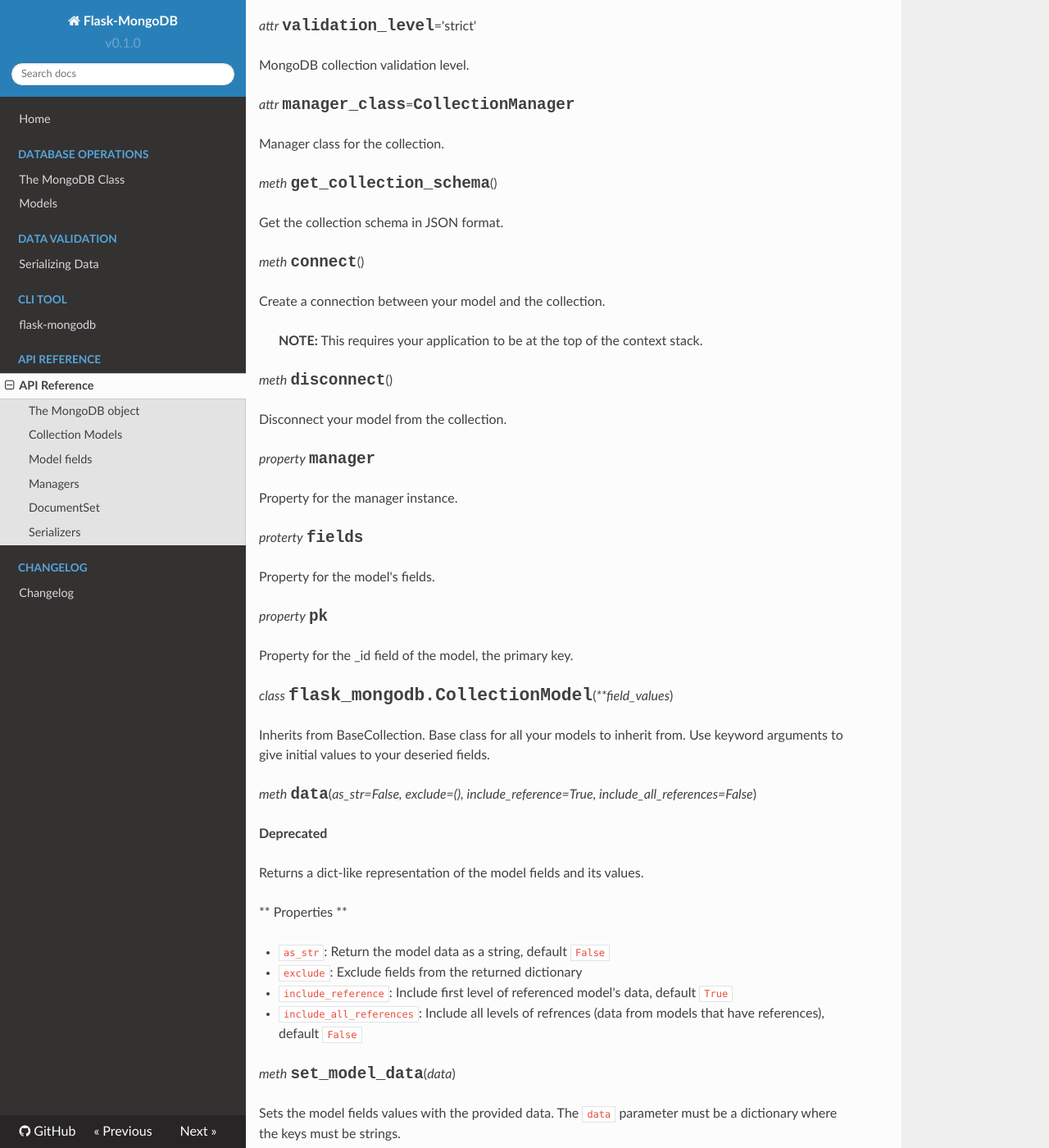
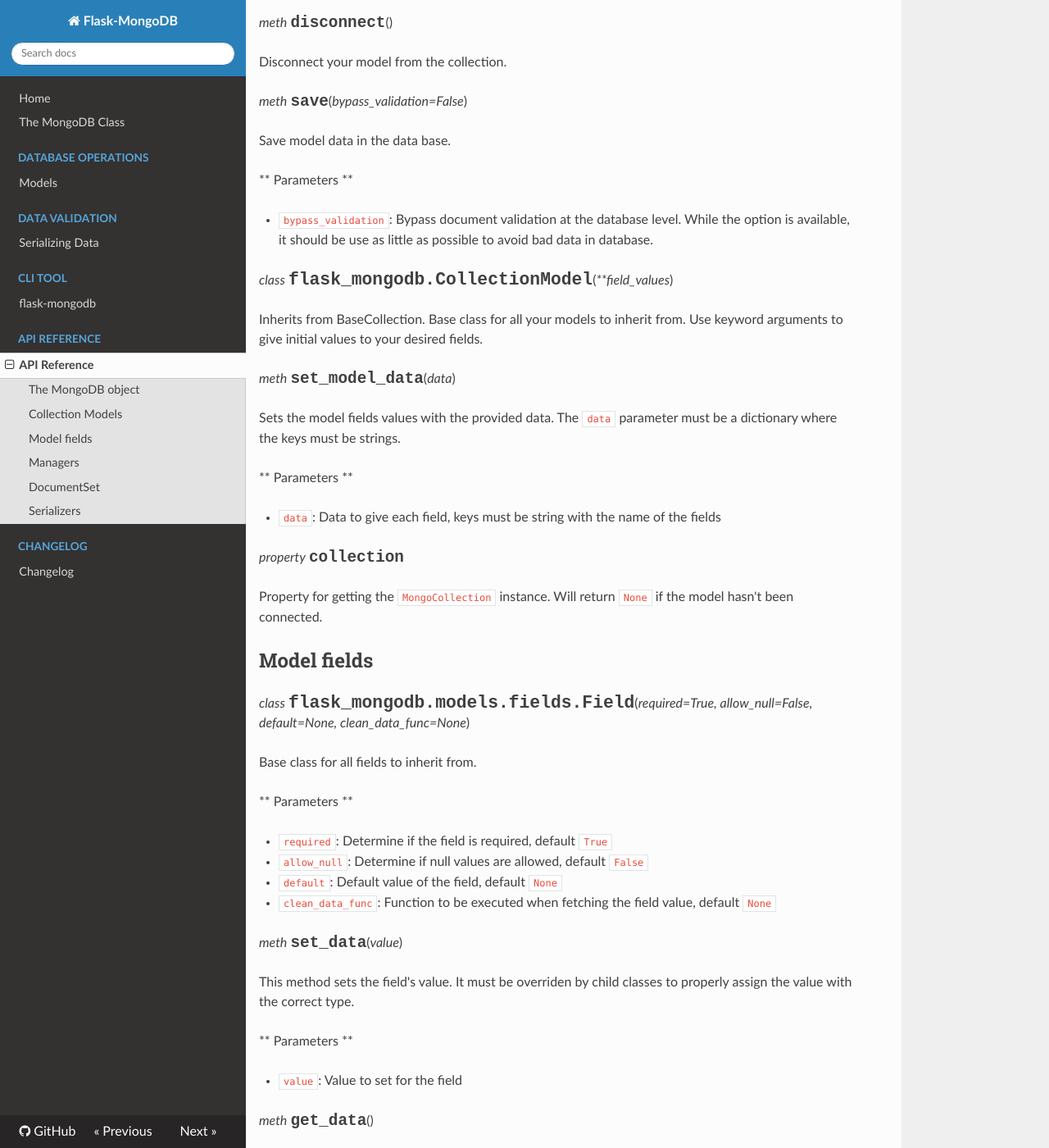
Before and after one commit to juanmanuel96/flask-mongodb, an MkDocs documentation site: the page built from docs/api.md, in a window 1280 px wide and 1400 px high, scrolled down 1844 px. Shown: the whole window at 82% size. Built offline with MkDocs 1.6.1, drawn with Linux system fonts in a browser that asks for light colours; nearby versions of some CDN libraries; some of the changed text lies outside the part shown.

Commit message:
Updated documentation

```diff
--- a/docs/api.md
+++ b/docs/api.md
@@ -7,32 +7,6 @@
 _class_ <span class='py_class'>flask_mongodb.MongoDB</span>(_app=None_)
 
 The MongoDB object connects your Flask instance to a MongoDB server. To configure the application, you may pass the Flask app during the instantiation of the MongoDB object or using the `init_app` method.
-
-_meth_ <span class="class_attr">init_app</span>(_app_)
-
-Configures the Flask instance with the MongoDB instance. This is the prefered method of configuration, especially when using the app factory method.
-
-_meth_ <span class="class_attr">register_collection</span>(_collection_cls_)
-
-**DEPRECATED**
-
-Registers a collection model to the MongoDB instance.
-
-** Parameters **
-
-- `collection_cls`: Class of the model desired to be registered
-
-_meth_ <span class="class_attr">get_collection</span>(_collection_, _default=None_)
-
-**DEPRECATED**
-
-Retrieves registered collection model If the model is not registered, will return `None`.
-
-** Parameters **
-
-- `collection`: Class of the model instance desired to be retrieved
-- `default`: The default value to be returned if the collection is not registered
-
 
 _meth_ <span class="class_attr">disconnect</span>(_using='main'_)
 
@@ -76,20 +50,6 @@
 
 Manager class for the collection.
 
-_meth_ <span class="class_attr">get_collection_schema</span>()
-
-Get the collection schema in JSON format.
-
-_meth_ <span class="class_attr">connect</span>()
-
-Create a connection between your model and the collection.
-
-> **NOTE:** This requires your application to be at the top of the context stack.
-
-_meth_ <span class="class_attr">disconnect</span>()
-
-Disconnect your model from the collection.
-
 _property_ <span class="class_attr">manager</span>
 
 Property for the manager instance.
@@ -102,22 +62,27 @@
 
 Property for the _id field of the model, the primary key.
 
+_meth_ <span class="class_attr">connect</span>()
+
+Create a connection between your model and the collection.
+
+> **NOTE:** This requires your application to be at the top of the context stack.
+
+_meth_ <span class="class_attr">disconnect</span>()
+
+Disconnect your model from the collection.
+
+_meth_ <span class="class_attr">save</span>(_bypass_validation=False_)
+
+Save model data in the data base.
+
+** Parameters **
+
+- `bypass_validation`: Bypass document validation at the database level. While the option is available, it should be use as little as possible to avoid bad data in database.
+
 _class_ <span class="py_class">flask_mongodb.CollectionModel</span>(_\*\*field_values_)
 
-Inherits from BaseCollection. Base class for all your models to inherit from. Use keyword arguments to give initial values to your deseried fields.
-
-_meth_ <span class="class_attr">data</span>(_as_str=False, exclude=(), include_reference=True, include_all_references=False_)
-
-**Deprecated**
-
-Returns a dict-like representation of the model fields and its values.
-
-** Properties **
-
-* `as_str`: Return the model data as a string, default `False`
-* `exclude`: Exclude fields from the returned dictionary
-* `include_reference`: Include first level of referenced model's data, default `True`
-* `include_all_references`: Include all levels of refrences (data from models that have references), default `False`
+Inherits from BaseCollection. Base class for all your models to inherit from. Use keyword arguments to give initial values to your desired fields.
 
 _meth_ <span class="class_attr">set_model_data</span>(_data_)
 
--- a/mkdocs.yml
+++ b/mkdocs.yml
@@ -4,8 +4,8 @@
 
 nav:
   - Home : index.md
+  - The MongoDB Class: mongo.md
   - Database Operations:
-    - The MongoDB Class: mongo.md
     - Models: collections.md
   - Data Validation:
     - Serializing Data: serializers.md
@@ -22,11 +22,6 @@
 extra_css:
   - stylesheet/extra.css
 
-extra:
-  pkg_version: v0.1.0
-  version: v0.1.0
-
 plugins:
   - search
-  - markdownextradata
   - mike
```
Also changed, not shown: docs/changelog.md (+18 -0 lines), docs/collections.md (+20 -5 lines), docs/index.md (+2 -2 lines), 2 other files.
